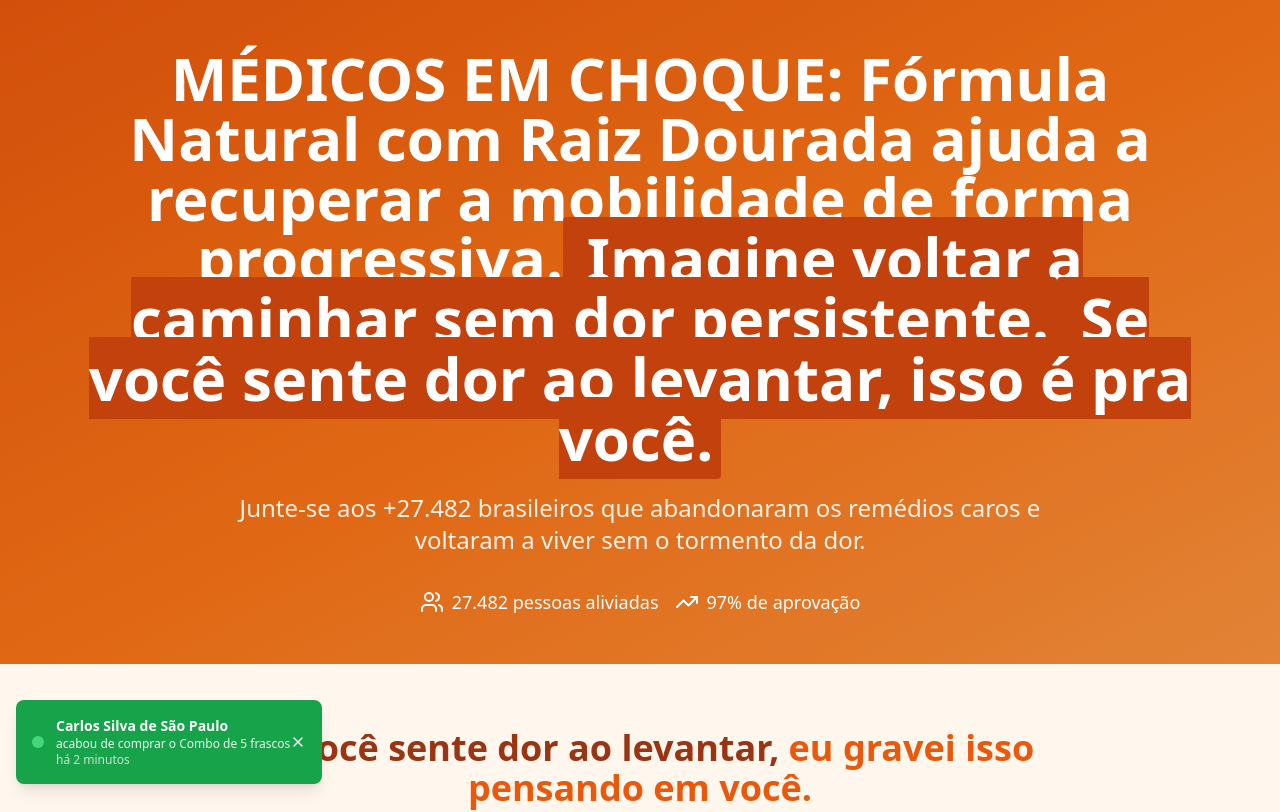
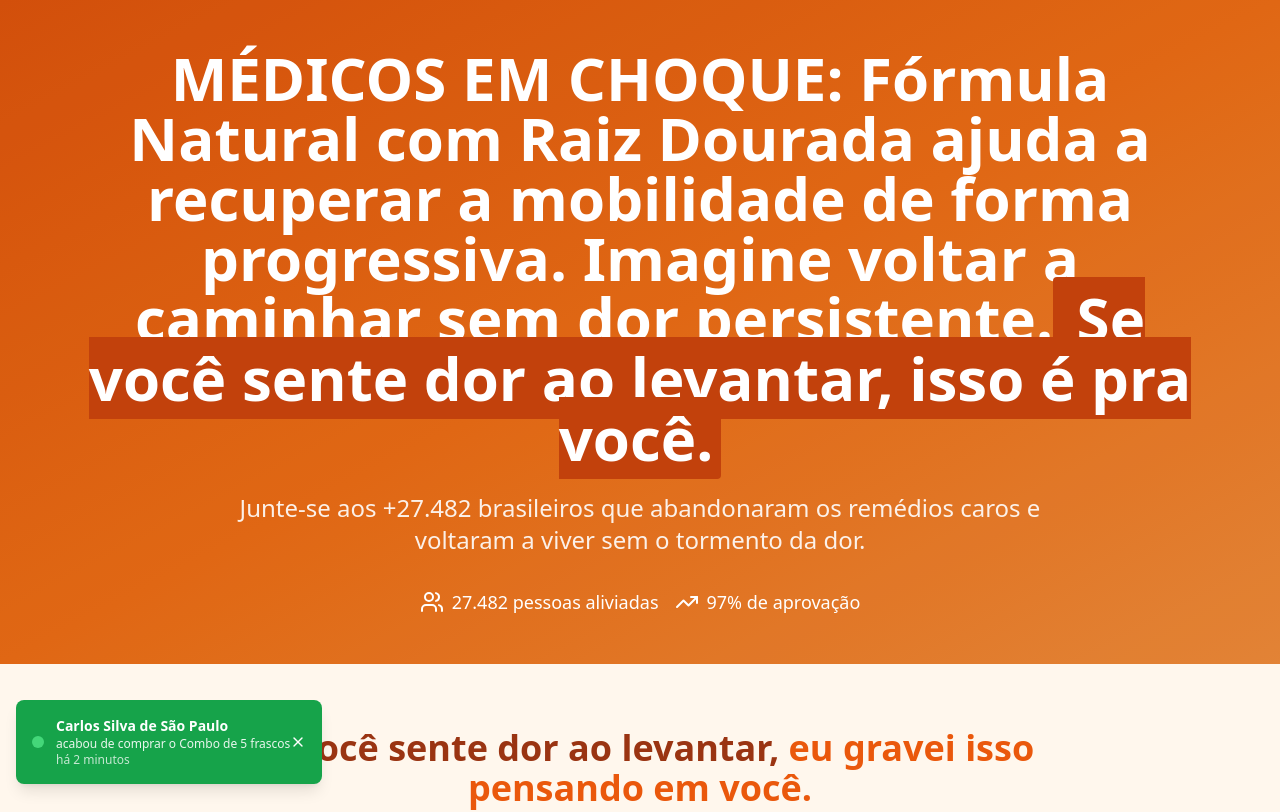
Before and after one commit to gih111/articulazen, a React (Vite) app: page / in a window 1280 px wide. Shown: the top 812 px of the page. Built offline with nearby package versions, Linux system fonts and the light colour scheme.

Commit message:
Update App.tsx

```diff
--- a/src/App.tsx
+++ b/src/App.tsx
@@ -179,8 +179,7 @@ function App() {
           <div className="absolute inset-0 bg-black/10"></div>
           <div className="max-w-6xl mx-auto px-4 relative z-10">
             <h1 className="text-2xl md:text-4xl lg:text-6xl font-black mb-4 md:mb-6 leading-tight">
-           MÉDICOS EM CHOQUE: Fórmula Natural com Raiz Dourada ajuda a recuperar a mobilidade de forma progressiva.
-              <span className="text-white block md:inline bg-orange-700 px-2 rounded"> Imagine voltar a caminhar sem dor persistente.</span>
+           MÉDICOS EM CHOQUE: Fórmula Natural com Raiz Dourada ajuda a recuperar a mobilidade de forma progressiva. Imagine voltar a caminhar sem dor persistente.
               <span className="text-white block md:inline bg-orange-700 px-2 rounded"> Se você sente dor ao levantar, isso é pra você.</span>
             </h1>
             <p className="text-lg md:text-xl lg:text-2xl mb-6 md:mb-8 opacity-90 max-w-4xl mx-auto">
```
